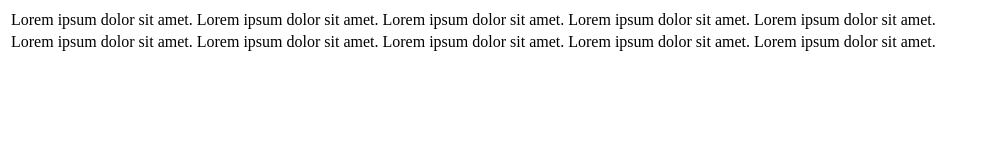
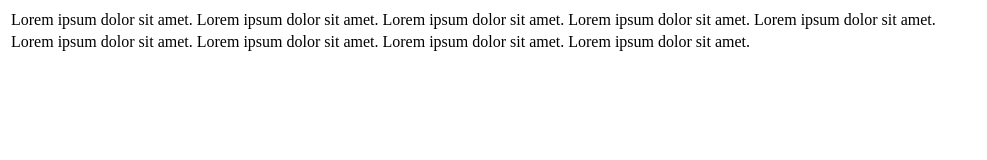
Before and after one commit to Ganeshvarma1819/test-repo, a plain HTML site: page index.html in a window 1280 px wide. Shown: the whole page, without its empty margins (0-987 px from the left). Drawn offline with Linux system fonts and the light colour scheme.

Commit message:
removed td

```diff
--- a/index.html
+++ b/index.html
@@ -19,7 +19,6 @@
             <td>Lorem ipsum dolor sit amet.</td>
             <td>Lorem ipsum dolor sit amet.</td>
             <td>Lorem ipsum dolor sit amet.</td>
-            <td>Lorem ipsum dolor sit amet.</td>
         </tr>
     </table>
 </body>
```
